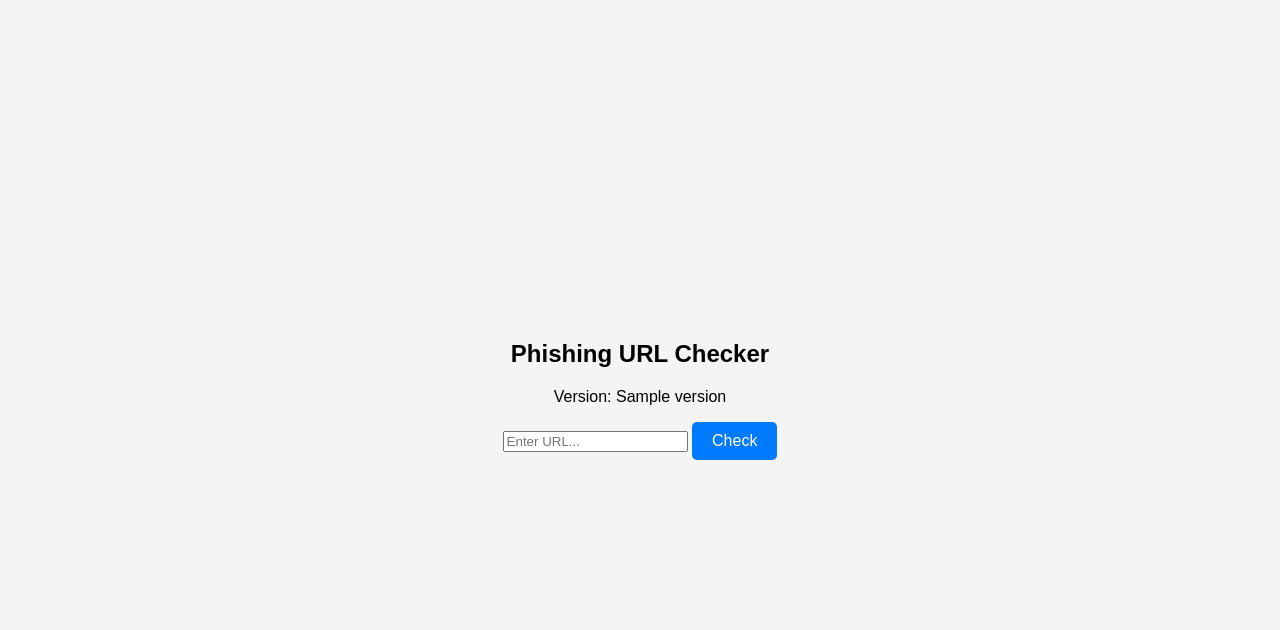
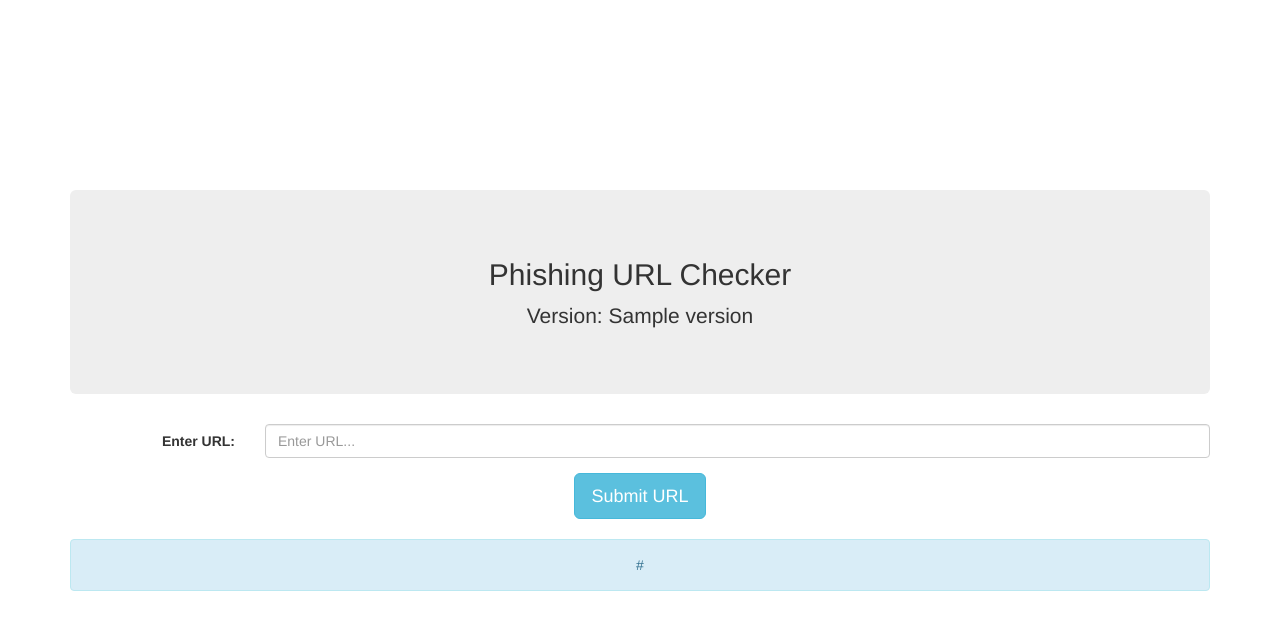
Before and after one commit to REMLA24-Team-5/app, a Flask app: template app-frontend/templates/index.html in a window 1280 px wide. Shown: the top 630 px of the page. Run offline with Flask 3, Linux system fonts and the light colour scheme; the template is opened without the code that fills it: most values are stand-ins (such as "Sample title", 1, 10 or a date in 2020); some libraries are stand-ins or nearby versions.

Commit message:
Added sensible use case

```diff
--- a/app-frontend/templates/index.html
+++ b/app-frontend/templates/index.html
@@ -5,26 +5,61 @@
   <meta name="viewport" content="width=device-width, initial-scale=1.0">
   <title>Phishing URL Checker</title>
   <link rel="stylesheet" href="/app/app-frontend/stylesheets/style.css"/>
+  <link rel="stylesheet" href="https://maxcdn.bootstrapcdn.com/bootstrap/3.4.1/css/bootstrap.min.css">
+  <script src="https://ajax.googleapis.com/ajax/libs/jquery/3.7.1/jquery.min.js"></script>
+  <script src="https://maxcdn.bootstrapcdn.com/bootstrap/3.4.1/js/bootstrap.min.js"></script>
 </head>
 <body>
-  <div id="container">
-    <h2>Phishing URL Checker</h2>
+  <div class="container">
+    <div class="jumbotron text-center">
+      <h2>Phishing URL Checker</h2>
       <p>Version: {{ version }}</p>
-    <form method="post">
-        <input type="text" name="url_input" id="url_input" placeholder="Enter URL...">
-        <input id="checkButton" type="submit" value="Check">
+    </div>
+    <form method="post" class="form-horizontal">
+      <div class="form-group">
+        <label for="url_input" class="control-label col-sm-2">Enter URL:</label>
+        <div class="col-sm-10">
+          <input type="text" class="form-control" name="url_input" id="url_input" placeholder="Enter URL...">
+        </div>
+      </div>
+      <div class="form-group text-center">
+        <button type="button" class="btn btn-info btn-lg" data-toggle="modal" data-target="#myModal">Submit URL</button>
+      </div>
+
+      <!-- Modal -->
+      <div class="modal fade" id="myModal" role="dialog">
+        <div class="modal-dialog modal-lg">
+
+          <!-- Modal content-->
+          <div class="modal-content">
+            <div class="modal-header">
+              <button type="button" class="close" data-dismiss="modal">&times;</button>
+              <h4 class="modal-title">Do you think this is phishing?</h4>
+            </div>
+            <div class="modal-body">
+              <p>Indicate below if you think the URL is phishing. You can then compare your understanding of phishing URLs with the prediction of the model.</p>
+            </div>
+            <div class="modal-footer">
+              <button id="yesButton" class="btn btn-success" type="submit">I think it's phishing</button>
+              <button id="noButton" class="btn btn-danger" type="submit">It is innocent</button>
+            </div>
+          </div>
+
+        </div>
+      </div>
     </form>
-    <div id="result"></div>
+    <div id="result" class="alert alert-info text-center" role="alert" style="margin-top: 20px;">{{ url_data }}</div>
   </div>
 
   <script>
     document.getElementById('checkButton').addEventListener('click', async () => {
-      const url = document.getElementById('urlInput').value.trim();
+      const url = document.getElementById('url_input').value.trim();
       if (url === '') {
         alert('Please enter a URL.');
         return;
       }
-    }
+      // Add more JavaScript functionality here as needed.
+    });
   </script>
 </body>
 </html>
--- a/app-service/app.py
+++ b/app-service/app.py
@@ -2,6 +2,7 @@ import os
 from flask import Flask, render_template, request
 from connector import Connector
 import importlib
+
 version_util = importlib.import_module('lib-version.version_util')
 
 
--- a/app-service/connector.py
+++ b/app-service/connector.py
@@ -4,12 +4,13 @@ import requests
 class Connector:
     def __init__(self):
         if os.environ.get('model_service_url') is None:
-            os.environ["model_service_url"] = "localhost:2222"
+            os.environ["model_service_url"] = "http://127.0.0.1:8000"
             self.model_service_url = os.environ["model_service_url"]
 
         self.model_service_url = os.environ["model_service_url"]
         print(f"Using model service url: {self.model_service_url}")
 
     def get_url_data(self, url: str) -> str:
+        print(f"{self.model_service_url}/predict")
         response = requests.post(f"{self.model_service_url}/predict", json={"url": url})
         return response.json()
```
Also changed, not shown: 1 other file.
